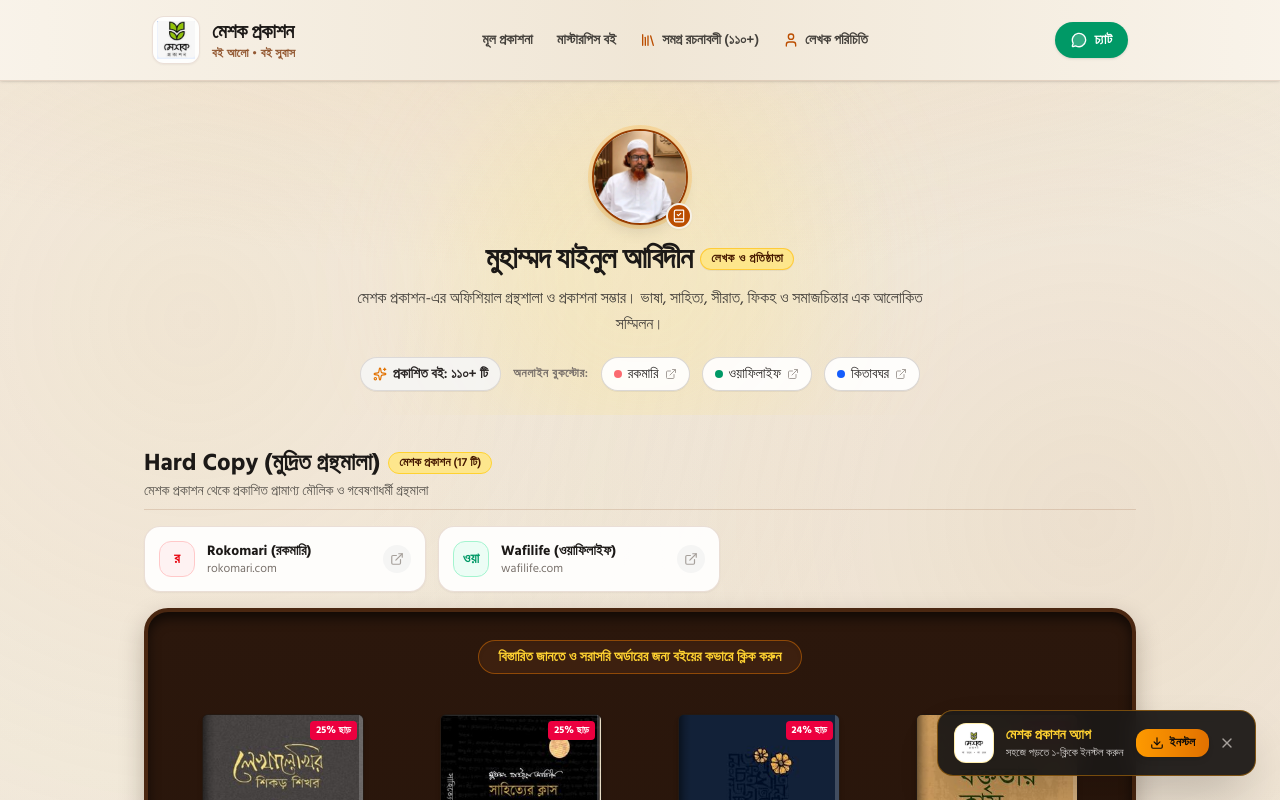
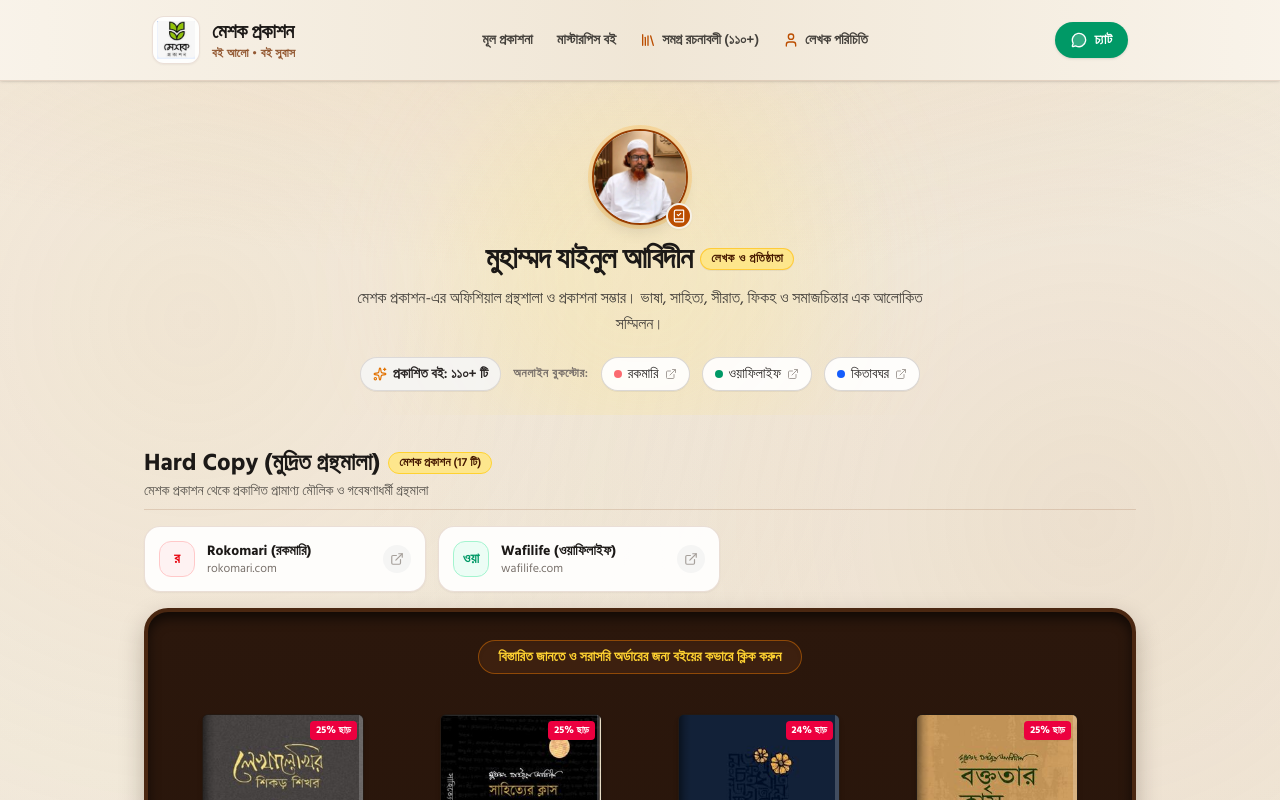
Before and after one commit to Jubayer-AI-Studio/mesk, a Next.js app: page / in a window 1280 px wide. Shown: the top 800 px of the page. Built offline with nearby package versions, Linux system fonts and the light colour scheme.

Commit message:
revert: remove service worker and banner, restore direct seamless loading

```diff
--- a/app/layout.tsx
+++ b/app/layout.tsx
@@ -2,7 +2,6 @@
 import { Hind_Siliguri } from "next/font/google";
 import "./globals.css";
 import ServiceWorkerRegister from "@/components/ServiceWorkerRegister";
-import PWAInstallBanner from "@/components/PWAInstallBanner";
 
 export const viewport: Viewport = {
   themeColor: "#3d200f",
@@ -89,7 +88,6 @@
       <body className="min-h-screen font-sans bg-[#F6F1E7] text-stone-900 antialiased selection:bg-amber-200 selection:text-amber-950">
         <ServiceWorkerRegister />
         {children}
-        <PWAInstallBanner />
       </body>
     </html>
   );
--- a/app/manifest.ts
+++ b/app/manifest.ts
@@ -6,7 +6,7 @@
     name: "মেশক প্রকাশন — মুহাম্মদ যাইনুল আবিদীন",
     short_name: "মেশক প্রকাশন",
     description: "মেশক প্রকাশন ও মাওলানা মুহাম্মদ যাইনুল আবিদীনের অফিশিয়াল গ্রন্থশালা।",
-    start_url: "/?source=pwa",
+    start_url: "/",
     scope: "/",
     display: "standalone",
     display_override: ["standalone", "minimal-ui"],
--- a/components/PWAInstallBanner.tsx
+++ /dev/null
@@ -1,202 +0,0 @@
-"use client";
-
-import React, { useState, useEffect } from "react";
-import { Download, X, Share, PlusSquare, ArrowUpRight, CheckCircle2 } from "lucide-react";
-
-export default function PWAInstallBanner() {
-  const [deferredPrompt, setDeferredPrompt] = useState<any>(null);
-  const [isStandalone, setIsStandalone] = useState(false);
-  const [isIOS, setIsIOS] = useState(false);
-  const [isInAppBrowser, setIsInAppBrowser] = useState(false);
-  const [showIOSModal, setShowIOSModal] = useState(false);
-  const [isDismissed, setIsDismissed] = useState(false);
-
-  useEffect(() => {
-    // 1. Check if already installed / running in standalone mode
-    const standaloneCheck =
-      window.matchMedia("(display-mode: standalone)").matches ||
-      (window.navigator as any).standalone === true ||
-      document.referrer.includes("android-app://");
-
-    setIsStandalone(standaloneCheck);
-
-    // 2. Check if iOS
-    const userAgent = window.navigator.userAgent.toLowerCase();
-    const isIOSDevice = /iphone|ipad|ipod/.test(userAgent);
-    setIsIOS(isIOSDevice);
-
-    // 3. Check if In-App Browser (WhatsApp, Facebook, Messenger, etc.)
-    const inApp =
-      /fbav|fban|instagram|messenger|whatsapp|wv|line|micromessenger/.test(userAgent);
-    setIsInAppBrowser(inApp);
-
-    // 4. Capture native PWA install prompt
-    const handleBeforeInstallPrompt = (e: Event) => {
-      e.preventDefault();
-      setDeferredPrompt(e);
-    };
-
-    window.addEventListener("beforeinstallprompt", handleBeforeInstallPrompt);
-
-    // 5. Check if user already installed via appinstalled event
-    const handleAppInstalled = () => {
-      setIsStandalone(true);
-      setDeferredPrompt(null);
-    };
-
-    window.addEventListener("appinstalled", handleAppInstalled);
-
-    return () => {
-      window.removeEventListener("beforeinstallprompt", handleBeforeInstallPrompt);
-      window.removeEventListener("appinstalled", handleAppInstalled);
-    };
-  }, []);
-
-  // If already installed or dismissed, do not render
-  if (isStandalone || isDismissed) return null;
-
-  const handleInstallClick = async () => {
-    if (deferredPrompt) {
-      // Trigger native browser install prompt
-      deferredPrompt.prompt();
-      const { outcome } = await deferredPrompt.userChoice;
-      if (outcome === "accepted") {
-        setIsStandalone(true);
-      }
-      setDeferredPrompt(null);
-    } else if (isIOS) {
-      // Show iOS step-by-step guidance
-      setShowIOSModal(true);
-    } else if (isInAppBrowser) {
-      // Alert to open in standard Chrome
-      alert("ইনস্টল করার জন্য ব্রাউজারের উপরে ৩-ডট মেনুতে ট্যাপ করে 'Open in Chrome' বা 'Open in Browser' বেছে নিন।");
-    } else {
-      // Generic Android guidance if prompt already fired or dismissed
-      alert("আপনার ব্রাউজারের ৩-ডট (মেনু) অপশনে ট্যাপ করে 'Install App' বা 'Add to Home Screen' বেছে নিন।");
-    }
-  };
-
-  return (
-    <>
-      {/* Floating or Top Install Pill Banner */}
-      <div className="fixed bottom-3 inset-x-3 sm:inset-x-auto sm:right-6 sm:bottom-6 z-40 animate-in slide-in-from-bottom-4 duration-300">
-        <div className="bg-stone-900/95 backdrop-blur-md text-white px-4 py-3 rounded-2xl shadow-2xl border border-amber-500/40 flex items-center justify-between gap-3 max-w-md mx-auto">
-          {/* App Icon preview */}
-          <div className="w-10 h-10 rounded-xl overflow-hidden bg-white shrink-0 border border-amber-300/40 p-0.5">
-            {/* eslint-disable-next-line @next/next/no-img-element */}
-            <img
-              src="/icons/icon-192x192.png"
-              alt="মেশক লোগো"
-              className="w-full h-full object-contain"
-            />
-          </div>
-
-          <div className="flex-1 min-w-0">
-            <h4 className="text-xs sm:text-sm font-bold text-amber-300 truncate">
-              মেশক প্রকাশন অ্যাপ
-            </h4>
-            <p className="text-[11px] text-stone-300 truncate">
-              {isInAppBrowser
-                ? "ক্রোমে খুলে সরাসরি ফোনে ইনস্টল করুন"
-                : isIOS
-                ? "হোম স্ক্রিনে সরাসরি অ্যাপ হিসেবে রাখুন"
-                : "সহজে পড়তে ১-ক্লিকে ইনস্টল করুন"}
-            </p>
-          </div>
-
-          {/* Action Buttons */}
-          <div className="flex items-center gap-1.5 shrink-0">
-            <button
-              onClick={handleInstallClick}
-              className="px-3.5 py-1.5 rounded-xl bg-gradient-to-r from-amber-500 to-amber-600 hover:from-amber-400 hover:to-amber-500 text-stone-950 font-extrabold text-xs shadow-md transition-all active:scale-95 flex items-center gap-1.5 cursor-pointer"
-            >
-              <Download className="w-3.5 h-3.5" />
-              <span>ইনস্টল</span>
-            </button>
-
-            <button
-              onClick={() => setIsDismissed(true)}
-              aria-label="বন্ধ করুন"
-              className="p-1 rounded-lg text-stone-400 hover:text-white hover:bg-white/10 transition-colors cursor-pointer"
-            >
-              <X className="w-4 h-4" />
-            </button>
-          </div>
-        </div>
-      </div>
-
-      {/* iOS Step-by-Step Installation Modal */}
-      {showIOSModal && (
-        <div className="fixed inset-0 z-50 flex items-end sm:items-center justify-center p-4 bg-black/70 backdrop-blur-xs animate-in fade-in duration-200">
-          <div className="relative w-full max-w-sm bg-[#FAF8F5] rounded-3xl p-5 shadow-2xl border border-amber-900/20 text-stone-900 space-y-4">
-            <div className="flex items-center justify-between border-b border-amber-900/10 pb-3">
-              <div className="flex items-center gap-2">
-                <div className="w-8 h-8 rounded-lg bg-white border border-amber-400 p-0.5">
-                  {/* eslint-disable-next-line @next/next/no-img-element */}
-                  <img src="/icons/icon-192x192.png" alt="মেশক" className="w-full h-full object-contain" />
-                </div>
-                <h3 className="font-extrabold text-sm text-stone-900">
-                  আইফোনে অ্যাপ ইনস্টল নির্দেশিকা
-                </h3>
-              </div>
-              <button
-                onClick={() => setShowIOSModal(false)}
-                className="p-1 rounded-full text-stone-400 hover:text-stone-900 transition-colors"
-              >
-                <X className="w-5 h-5" />
-              </button>
-            </div>
-
-            <div className="space-y-3 text-xs leading-relaxed text-stone-700">
-              <p className="font-medium">
-                আইফোনে (Safari ব্রাউজারে) নিচের ২টি সহজ ধাপে অ্যাপটি আপনার হোম স্ক্রিনে যুক্ত করুন:
-              </p>
-
-              <div className="flex items-start gap-3 p-2.5 rounded-xl bg-amber-50 border border-amber-200">
-                <div className="w-6 h-6 rounded-lg bg-amber-800 text-white flex items-center justify-center font-bold text-xs shrink-0">
-                  ১
-                </div>
-                <div>
-                  <p className="font-bold text-stone-900 flex items-center gap-1.5">
-                    <span>শেয়ার আইকনে ট্যাপ করুন</span>
-                    <Share className="w-3.5 h-3.5 text-blue-600" />
-                  </p>
-                  <p className="text-[11px] text-stone-500 mt-0.5">
-                    সাফারি ব্রাউজারের নিচের বারে থাকা শেয়ার বাটনটি চাপুন।
-                  </p>
-                </div>
-              </div>
-
-              <div className="flex items-start gap-3 p-2.5 rounded-xl bg-amber-50 border border-amber-200">
-                <div className="w-6 h-6 rounded-lg bg-amber-800 text-white flex items-center justify-center font-bold text-xs shrink-0">
-                  ২
-                </div>
-                <div>
-                  <p className="font-bold text-stone-900 flex items-center gap-1.5">
-                    <span>Add to Home Screen বেছে নিন</span>
-                    <PlusSquare className="w-3.5 h-3.5 text-stone-800" />
-                  </p>
-                  <p className="text-[11px] text-stone-500 mt-0.5">
-                    একটু নিচে স্ক্রোল করে “Add to Home Screen” এ চাপ দিয়ে &apos;Add&apos; দিন।
-                  </p>
-                </div>
-              </div>
-
-              <div className="p-2.5 rounded-xl bg-emerald-50 border border-emerald-200 text-emerald-950 font-semibold flex items-center gap-2">
-                <CheckCircle2 className="w-4 h-4 text-emerald-600 shrink-0" />
-                <span className="text-[11px]">ব্যস! আপনার ফোনের হোম স্ক্রিনে মেশক অ্যাপ চলে আসবে।</span>
-              </div>
-            </div>
-
-            <button
-              onClick={() => setShowIOSModal(false)}
-              className="w-full py-2.5 rounded-xl bg-amber-900 text-white font-bold text-xs shadow-md transition-all active:scale-95"
-            >
-              বুঝেছি
-            </button>
-          </div>
-        </div>
-      )}
-    </>
-  );
-}
--- a/components/ServiceWorkerRegister.tsx
+++ b/components/ServiceWorkerRegister.tsx
@@ -4,17 +4,18 @@
 
 export default function ServiceWorkerRegister() {
   useEffect(() => {
+    // Unregister any active service worker and clear stale cache
     if (typeof window !== "undefined" && "serviceWorker" in navigator) {
-      window.addEventListener("load", () => {
-        navigator.serviceWorker
-          .register("/sw.js")
-          .then((registration) => {
-            console.log("Service Worker registered successfully with scope:", registration.scope);
-          })
-          .catch((error) => {
-            console.error("Service Worker registration failed:", error);
-          });
+      navigator.serviceWorker.getRegistrations().then((registrations) => {
+        for (const registration of registrations) {
+          registration.unregister();
+        }
       });
+      if ("caches" in window) {
+        caches.keys().then((keys) => {
+          keys.forEach((key) => caches.delete(key));
+        });
+      }
     }
   }, []);
 
```
Also changed, not shown: public/manifest.json.
